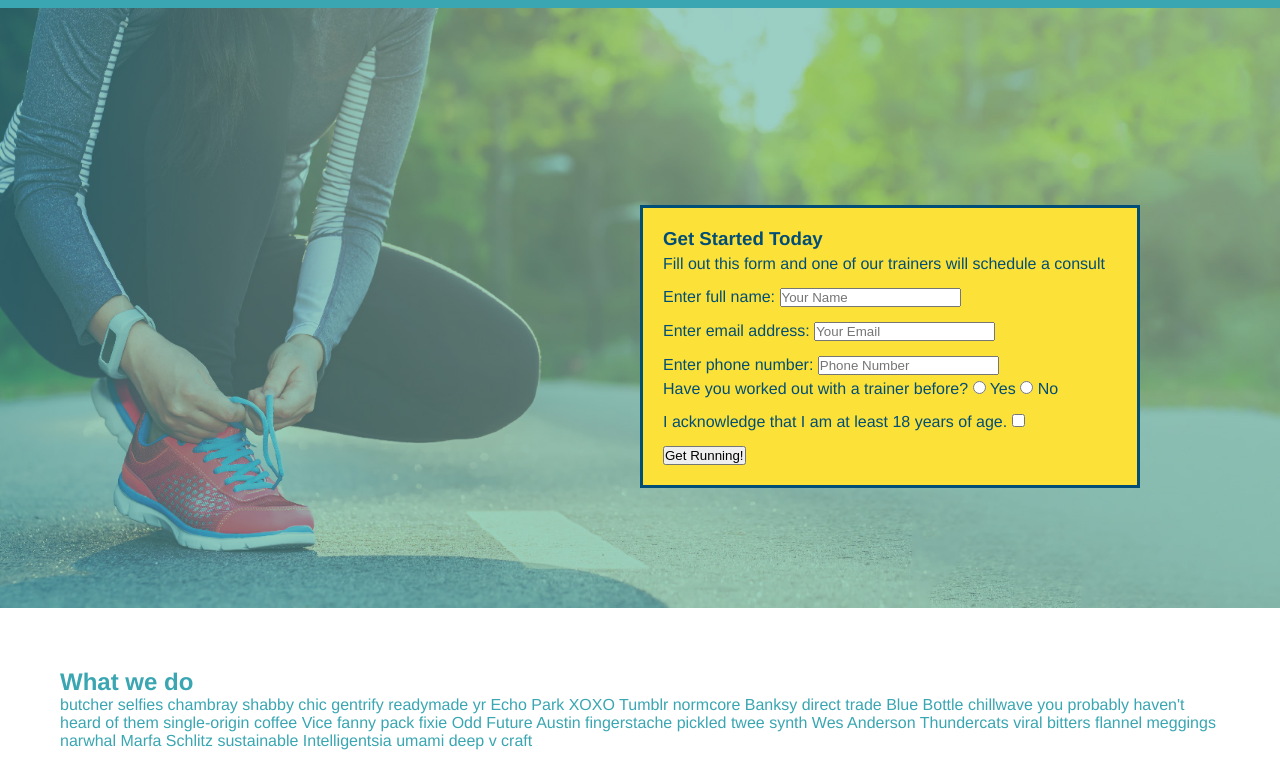
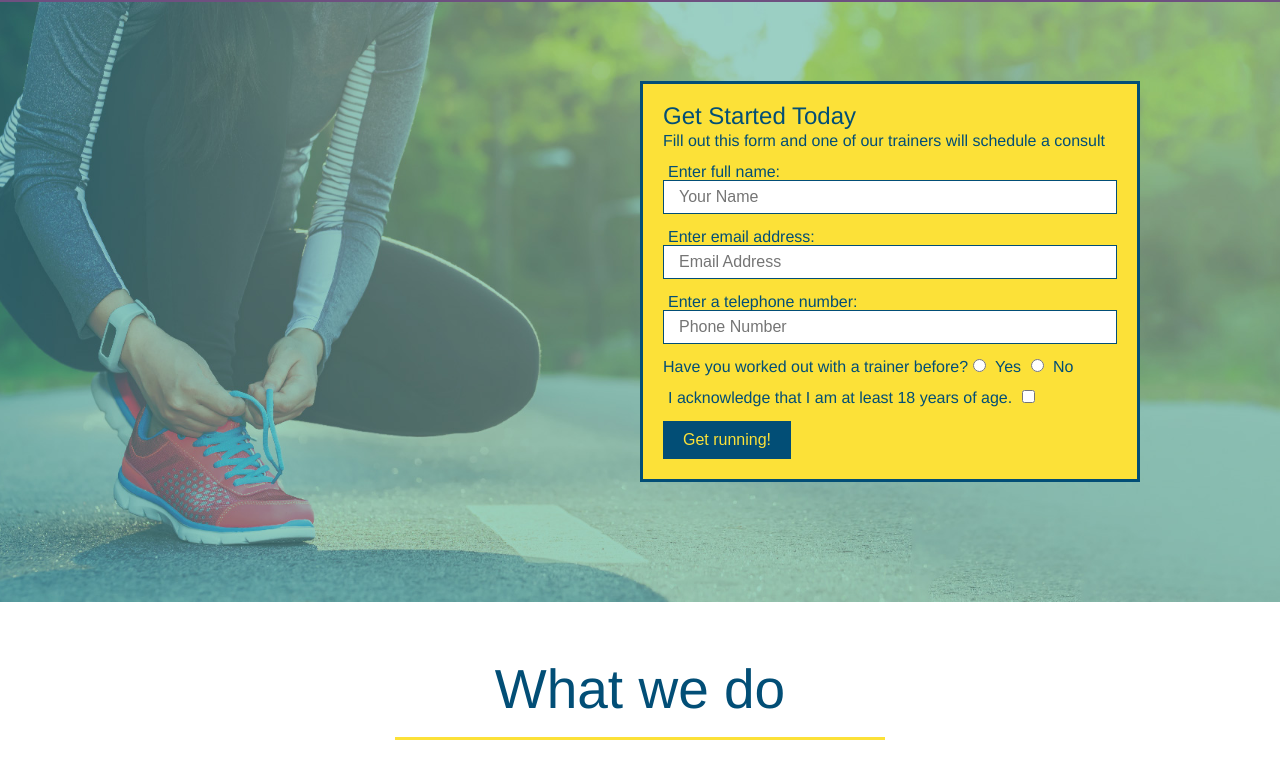
Before and after one commit to mrsbefort/RunRun, a plain HTML site: page index.html in a window 1280 px wide. Shown: the part 74-846 px from the top of the page. Drawn offline with Linux system fonts and the light colour scheme.

Commit message:
centering text

```diff
--- /dev/null
+++ b/assets/css/reset.css
@@ -0,0 +1,48 @@
+/* http://meyerweb.com/eric/tools/css/reset/
+   v2.0 | 20110126
+   License: none (public domain)
+*/
+
+html, body, div, span, applet, object, iframe,
+h1, h2, h3, h4, h5, h6, p, blockquote, pre,
+a, abbr, acronym, address, big, cite, code,
+del, dfn, em, img, ins, kbd, q, s, samp,
+small, strike, strong, sub, sup, tt, var,
+b, u, i, center,
+dl, dt, dd, ol, ul, li,
+fieldset, form, label, legend,
+table, caption, tbody, tfoot, thead, tr, th, td,
+article, aside, canvas, details, embed,
+figure, figcaption, footer, header, hgroup,
+menu, nav, output, ruby, section, summary,
+time, mark, audio, video {
+	margin: 0;
+	padding: 0;
+	border: 0;
+	font-size: 100%;
+	font: inherit;
+	vertical-align: baseline;
+}
+/* HTML5 display-role reset for older browsers */
+article, aside, details, figcaption, figure,
+footer, header, hgroup, menu, nav, section {
+	display: block;
+}
+body {
+	line-height: 1;
+}
+ol, ul {
+	list-style: none;
+}
+blockquote, q {
+	quotes: none;
+}
+blockquote:before, blockquote:after,
+q:before, q:after {
+	content: '';
+	content: none;
+}
+table {
+	border-collapse: collapse;
+	border-spacing: 0;
+}
--- a/assets/css/style.css
+++ b/assets/css/style.css
@@ -13,7 +13,7 @@
   /* apply styles to <header>*/
 header {
     padding: 20px 35px;
-    background-color: #39a6b2;
+    background-color: #6e5080;
   }
 
   header h1 {
@@ -63,15 +63,66 @@ footer div {
 }
 
 footer a {
-    color: #024e76;
-}
+    color: #024e76
+    text decoration: underline;
+  }
 
 section {
   padding: 60px;
 }
 
 /* Hero Style Start */
+/* Hero Style Start */
 .hero {
+  background-image: url('../images/hero-bg.jpeg');
+  height: 600px;
+  background-size: cover;
+  background-position: center;
+  position: relative;
+}
+/* Hero Style End */
+
+.hero-form {
+  border: 3px solid #024e76;
+  background-color: #fce138;
+  padding: 20px;
+  width: 500px;
+  color: #024e76;
+  position: absolute;
+  bottom: 120px;
+  right: 140px;
+}
+
+.hero-form h3 {
+  font-size: 24px;
+  margin: 0;
+}
+.hero-form p {
+  margin: 5px 0 15px 0;
+}
+
+.form-input {
+  border: 1px solid #024e76;
+  display: block;
+  padding: 7px 15px;
+  font-size: 16px;
+  color: #024e76;
+  width: 100%;
+  margin-bottom: 15px;
+}
+
+.hero-form label {
+  margin: 0 5px;
+}
+
+.hero-form button {
+  color: #fce138;
+  background-color: #024e76;
+  border: none;
+  padding: 10px 20px;
+  font-size: 16px;
+}
+/* .hero {
     background-image: url("../images/hero-bg.jpeg");
     height: 600px;
     background-size: cover;
@@ -112,13 +163,13 @@ section {
   margin: 0 5px;
 }
 
-.hero-form button {
-  color: #fce138;
+.submit {
+  color: #fce138 !important;
   background-color: #024e76;
   border: none;
   padding: 10px 20px;
   font-size: 16px;
-}
+} */
 /* Hero Style End */
 
 .intro {
--- a/index.html
+++ b/index.html
@@ -4,9 +4,9 @@
 <head>
     <meta charset="uft-8" />
     <title>Run Run</title>
+    <link rel="stylesheet" href="./assets/css/reset.css" />
     <link rel="stylesheet" href="./assets/css/style.css" />
 </head>
-
 
 <body>
     <!--navigation -->
@@ -41,13 +41,11 @@
           <p>Fill out this form and one of our trainers will schedule a consult</p>
           <form>
             <label for="name">Enter full name:</label>
-                <input type="text" placeholder="Your Name" name="name" id="name" />
-                <p></p>
+            <input type="text" placeholder="Your Name" name="name" id="name" class="form-input" />
             <label for="email">Enter email address:</label>
-                <input type="email" placeholder="Your Email" name="email" id="email" />
-                <p></p>
-                <label for="phone">Enter phone number:</label>
-                <input type="tel" placeholder="Phone Number" name="phone" id="phone" />
+            <input type="text" placeholder="Email Address" name="email" id="email" class="form-input" />
+            <label for="phone">Enter a telephone number:</label>
+            <input type="text" placeholder="Phone Number" name="phone" id="phone" class="form-input" />
             <p>
               Have you worked out with a trainer before?
               <input type="radio" name="trainer-confirm" id="trainer-yes" />
@@ -56,25 +54,54 @@
               <label for="trainer-no">No</label>
             </p>
             <p>
-            <p>
               <label for="checkbox">
                 I acknowledge that I am at least 18 years of age.
               </label>
-                <input type="checkbox" name="18" id="checkbox" />
+              <input type="checkbox" name="checkpoint1" id="checkbox" />
             </p>
             <button type="submit">
+              Get running!
+            </button>
+          </form>
+        </div>
+      </section>
+<!-- <section class="hero">
+    <div>
+        <h3>Get Started Today</h3>
+        <p>Fill out this form and one of our trainers will schedule a consult</p>
+        <form class="hero-form">
+                <label for="name">Enter full name:</label>
+                <input type="text" placeholder="Your Name" name="name" id="name" class="form-input" />
+                <br>
+                <label for="email">Enter email address:</label>
+                <input type="email" placeholder="Your Email" name="email" id="email" class="form-input" />
+                <br>
+                <label for="phone">Enter phone number:</label>
+                <br>
+                <input type="tel" placeholder="Phone Number" name="phone" id="phone" class="form-input" />
+                <p>Have you worked out with a trainer before?</p>
+                <input type="radio" name="trainer-confirm" id="trainer-yes" />
+                <label for="trainer-yes">Yes</label>
+                <input type="radio" name="trainer-confirm" id="trainer-no" />
+                <label for="trainer-no">No</label>
+                <br>
+                <label for="checkbox">
+                I acknowledge that I am at least 18 years of age.
+                </label>
+                <input type="checkbox" name="checkpoint1" id="checkbox" />
+            <button class="submit" type="submit" >
                 Get Running!
             </button>
         </form>
     </div>
-</section>
+</section> -->
 <!-- End Hero -->
 
     <!-- "what we do" section -->
 <section id="what-we-do" class="intro">
     <h2 class="section-title primary-border">What we do</h2>
     <p>
-        butcher selfies chambray shabby chic gentrify readymade yr Echo Park XOXO Tumblr normcore Banksy direct trade Blue Bottle chillwave you probably haven't heard of them single-origin coffee Vice fanny pack fixie Odd Future Austin fingerstache pickled twee synth Wes Anderson Thundercats viral bitters flannel meggings narwhal Marfa Schlitz sustainable Intelligentsia umami deep v craft
+        We like to run. We teach you great running technique to become your fastest self. This site sets you up with runners near you so you can have a Run Buddy. Get it! Nice! Lets go!
     </p>
 </section>
 
@@ -83,32 +110,41 @@
     <h2 class="section-title secondary-border">What you do</h2>
     <div>
         <img src="./assets/images/step-1.svg" alt=" " />
-        <h3>Step 1:<span>Fill Out the Form Above.</span></h3>
+        <h3>Step 1: <span>Fill Out the Form Above.</span></h3>
         <p>You're already here, so why not?</p>
     </div>
 
     <div>
         <img src="./assets/images/step-2.svg" alt="" />
-        <h3>Step 2:<span><Consult with One of Our Trainers./span></h3>
+        <h3>Step 2: <span>Consult with One of Our Trainers.</span></h3>
         <p>Are you here to build muscle, lose weight, or just feel good?</p>
     </div>
 
     <div>
         <img src="./assets/images/step-3.svg" alt="" />
-        <h3>Step 3:<span>Get Running.</span> </h3>
+        <h3>Step 3: <span>Get Running.</span></h3>
         <p>Hit the ground running (literally) once your trainer lays out your plan.</p>
     </div>
 
      <div>
          <img src="./assets/images/step-4.svg" alt="" />
-        <h3>Step 4:<span>See Results.</span></h3>
+        <h3>Step 4: <span>See Results.</span></h3>
         <p>Bi-weekly checkins with your trainer will keep you focused</p>
     </div>
 </section>
 
 <!-- "meet the trainers" section-->
-<section>
-    <h2>Meet The Trainers</h2>
+<section id="your-trainers" class="trainers">
+    <Meet class="section-title primary-border">Meet The Trainers</h2>
+<article class="trainer">
+    <img src="./assets/images/trainer-1.jpg: alt="Arron Stephens in his workout clothes, ready to pump iron: />
+<div class="trainer-bio">No<h3>Arron Stephens</h3>
+    <h4>Speed / Strength</h4>
+    <p>
+        Lorem ipsum dolor sit amet, consectetur adip.
+        </p>
+        </div>
+    </article>
     </section>
 
     <!-- "reach out" section-->
```
Also changed, not shown: assets/images/hero-bg.jpg (added), assets/images/trainer-1.jpg (added), assets/images/trainer-2.jpg (added), assets/images/trainer-3.jpg (added), 2 other files. Lines whose indentation alone changed are shown as unchanged.
